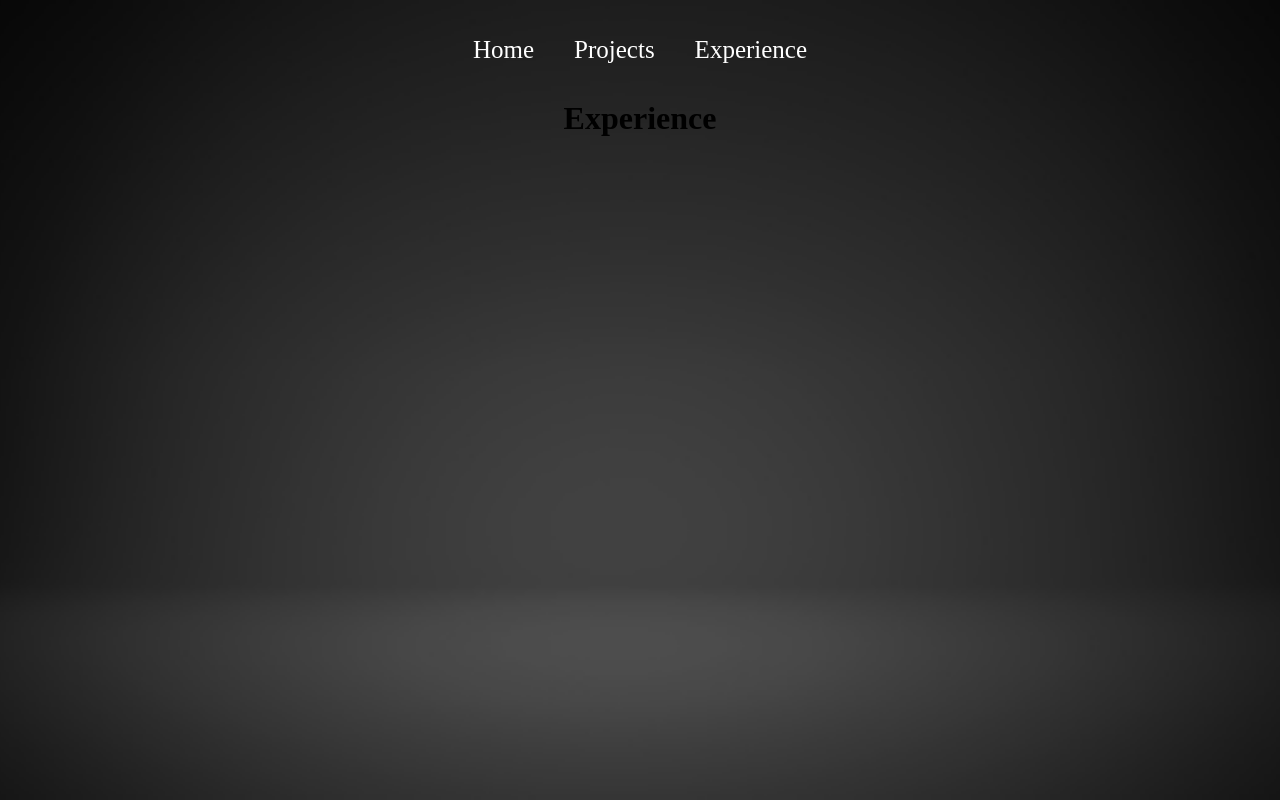
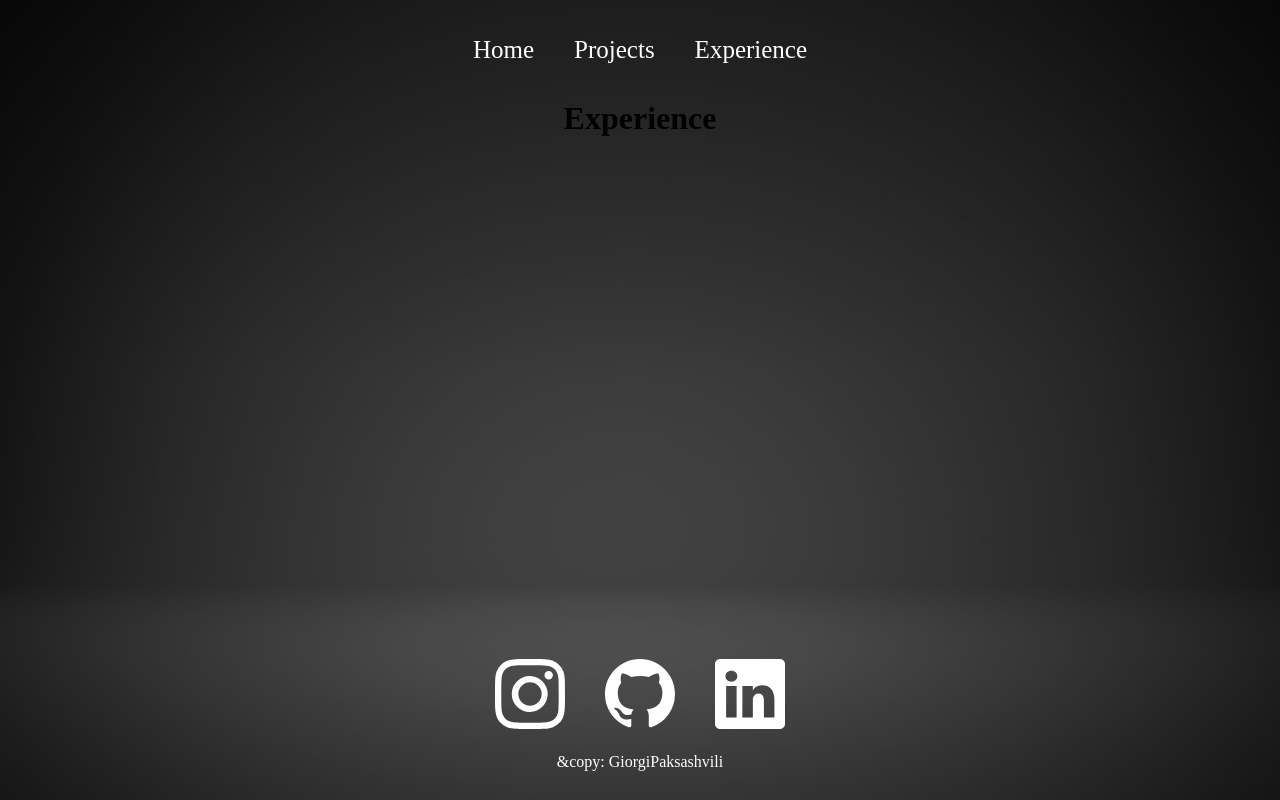
Before and after one commit to Gpaqsa/MyPortfolio, a React (Create React App) app: page /experience in a window 1280 px wide. Built offline with nearby package versions, Linux system fonts and the light colour scheme; the HTML template or start-up script is replaced by a standard one.

Commit message:
AddFooterComponent

```diff
--- a/src/App.js
+++ b/src/App.js
@@ -5,7 +5,7 @@ import Home from "./pages/Home";
 import Projects from "./pages/Projects";
 import Experience from "./pages/Experience";
 import Navbar from "./components/Navbar";
-// import Footer from "./components/Footer";
+import Footer from "./components/Footer";
 // import ProjectDisplay from "./pages/ProjectDisplay";
 
 function App() {
@@ -18,7 +18,7 @@ function App() {
           {/* <Route path="/project/:id" element={<ProjectDisplay />} /> */}
           <Route path="/experience" element={<Experience />} />
         </Routes>
-        {/* <Footer /> */}
+        <Footer />
     </div>
   );
 }
--- /dev/null
+++ b/src/components/Footer.js
@@ -0,0 +1,20 @@
+import React from 'react'
+import { BsInstagram as BsInstagram } from "react-icons/bs"
+import { BsGithub as BsGithub } from "react-icons/bs"
+import { BsLinkedin as BsLinkedin } from "react-icons/bs"
+
+import "../styles/Footer.css"
+const Footer = () => {
+    return (
+        <div className='footer'>
+            <div className='socialMedia'>
+                <BsInstagram />
+                <BsGithub />
+                <BsLinkedin />
+            </div>
+            <p>&copy: GiorgiPaksashvili</p>
+        </div>
+    )
+}
+
+export default Footer
--- /dev/null
+++ b/src/styles/Footer.css
@@ -0,0 +1,32 @@
+.footer {
+    width: 100%;
+    height: 200px;
+    background: transparent;
+    display: flex;
+    justify-content: center;
+    align-items: center;
+    flex-direction: column;
+    padding-top: 10px;
+    margin-top: 200px;
+
+    bottom: 0;
+    position: absolute;
+
+}
+
+.socialMedia svg {
+    color: white;
+    margin: 20px;
+    font-size: 70px;
+    cursor: pointer;
+}
+
+.footer p {
+    color: white;
+}
+
+@media only screen and (max-width: 600px) {
+    .footer svg {
+        font-size: 50px;
+    }
+}
```
